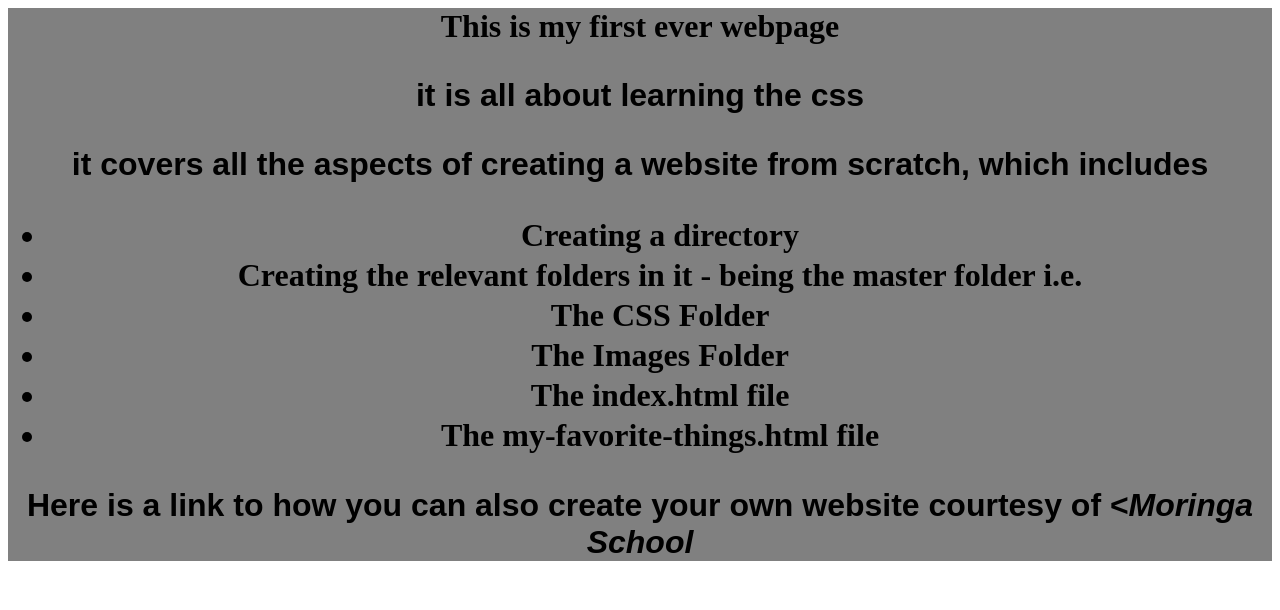
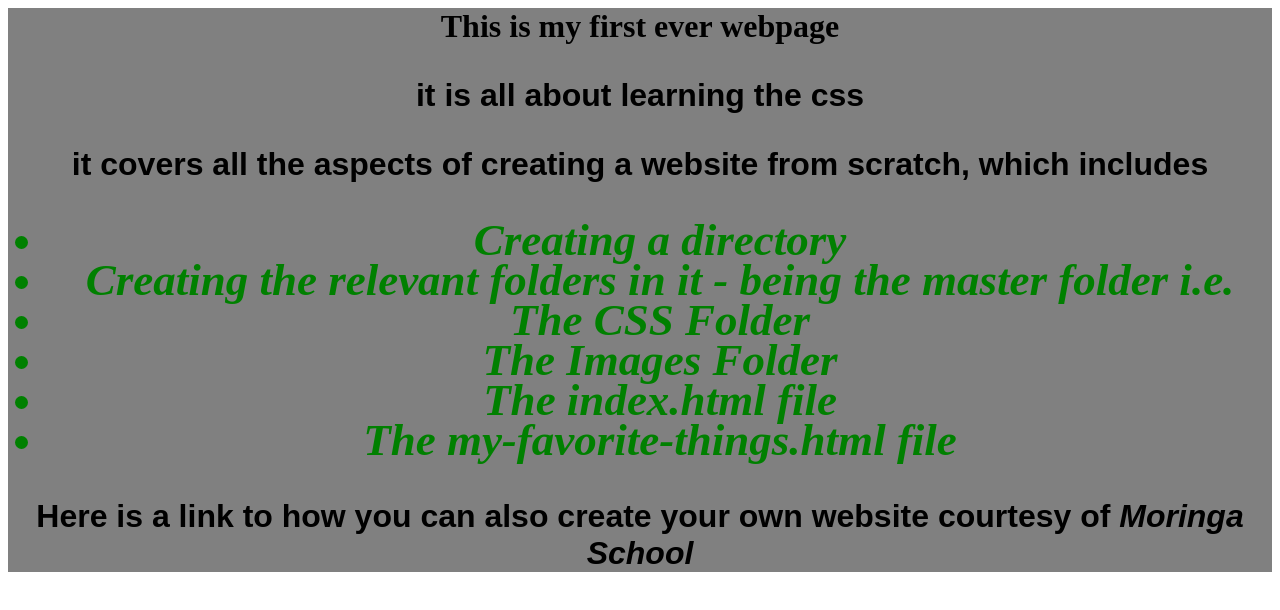
Before and after one commit to SospeterKungu/my-first-project, a plain HTML site: page index.html in a window 1280 px wide. Drawn offline with Linux system fonts and the light colour scheme.

Commit message:
added h1 and h2 formating styles

```diff
--- a/index.html
+++ b/index.html
@@ -7,13 +7,14 @@
       <p>it is all about learning the css</p>
         <p>it covers all the aspects of creating a website from scratch, which includes</p>
             <ul>
-              <li>Creating a directory</li>
-              <li>Creating the relevant folders in it - being the master folder i.e.</li>
-                  <li>The CSS Folder</li>
-                  <li>The Images Folder</li>
-                  <li>The index.html file</li>
-                  <li>The my-favorite-things.html file</li>
+                <h2><li>Creating a directory</li>
+                    <li>Creating the relevant folders in it - being the master folder i.e.</li>
+                        <li>The CSS Folder</li>
+                        <li>The Images Folder</li>
+                        <li>The index.html file</li>
+                        <li>The my-favorite-things.html file</li>
+                </h2>
             </ul>
-          <p>Here is a link to how you can also create your own website courtesy of <<em><b>Moringa School</b></em></p>
+          <p>Here is a link to how you can also create your own website courtesy of <em><b>Moringa School</b></em></p>
   </h1>
   </body>
```
